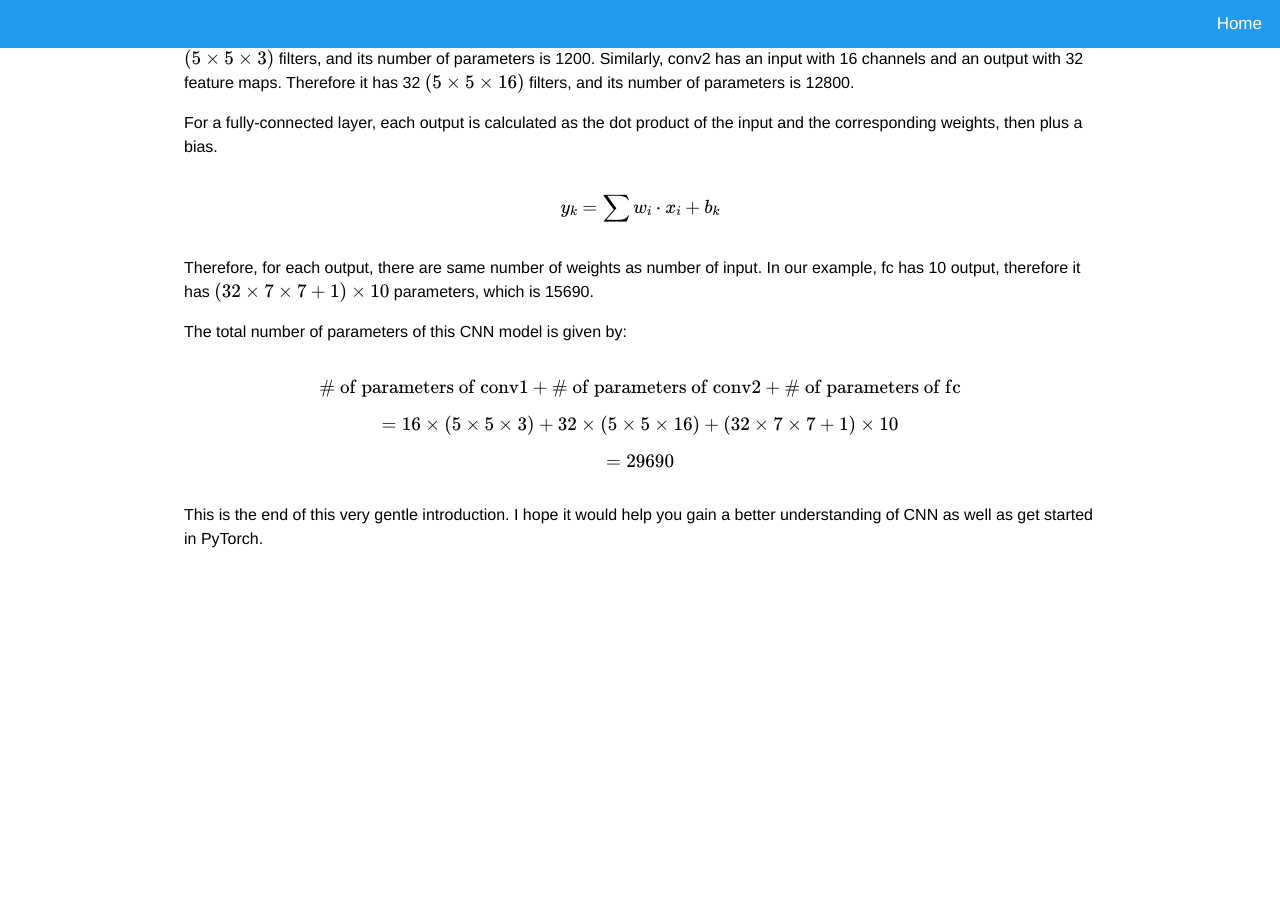
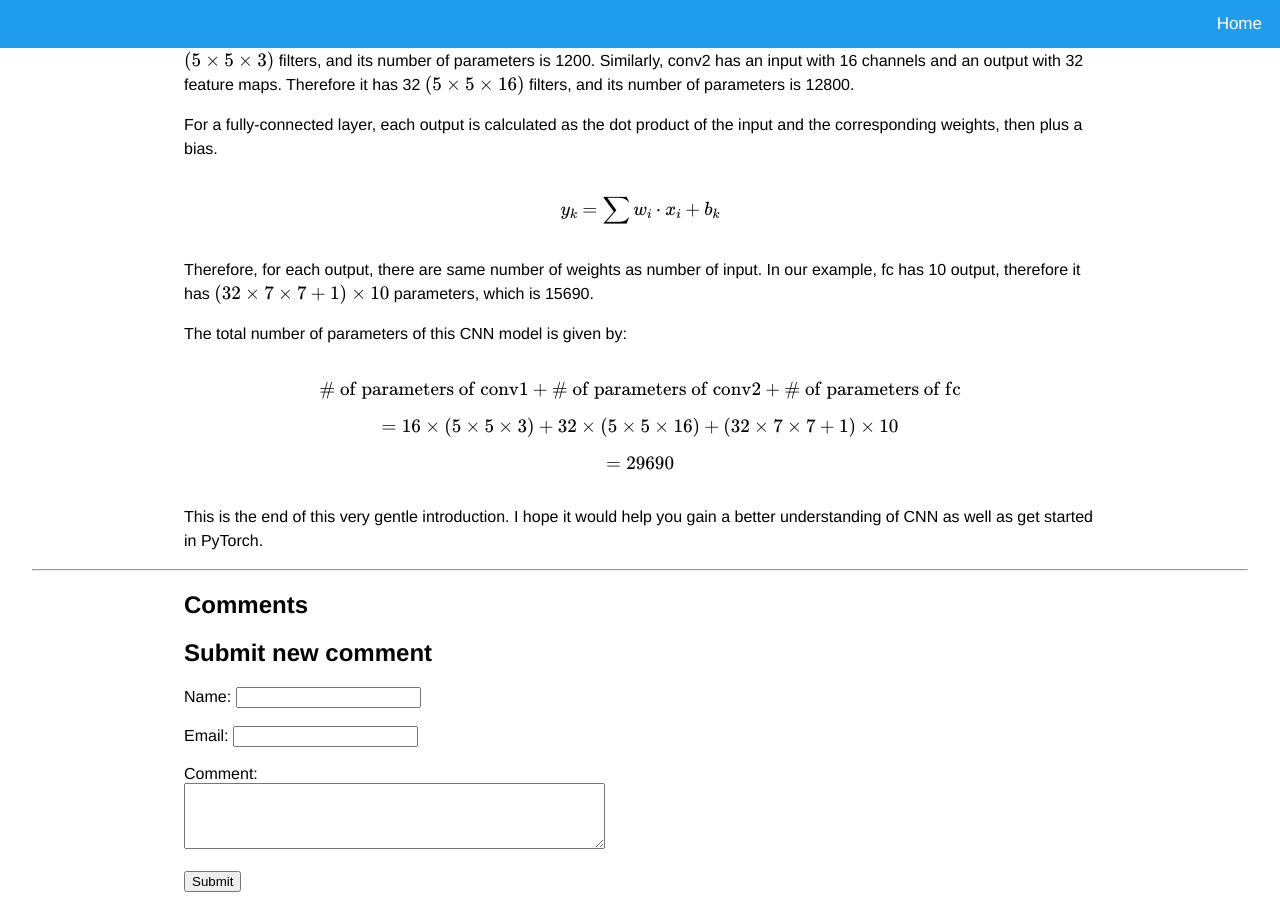
Before and after one commit to takmanman/takmanman.github.io, a Jekyll site: the page built from _posts/2019-09-08-basic-cnn.md, in a window 1280 px wide and 900 px high, scrolled down 5704 px. Built offline with Jekyll 4.4.1, drawn with Linux system fonts in a browser that asks for light colours; nearby versions of some CDN libraries; before the commit the page ends 6271 px from its top, so only the background shows below that.

Commit message:
New look and commenting

```diff
--- a/_config.yml
+++ b/_config.yml
@@ -16,3 +16,5 @@ exclude:
 
 markdown: kramdown
 highlighter: rouge
+
+emptyArray: []
--- /dev/null
+++ b/_includes/comment-new.html
@@ -0,0 +1,17 @@
+<h2>Submit new comment</h2>
+
+{% capture comment_date %}{{ page.date | date: "%Y-%m-%d" }}{% endcapture %}
+{% capture comment_directory %}{{ comment_date|append: '-'|append: page.shortname }}{% endcapture %}
+<form action="https://7n3q0jag7c.execute-api.us-west-2.amazonaws.com/alpha/%7Bproxy+%7D" method = "put">
+  <label for="name">Name:</label>
+  <input type="text" id="name" name="name" value="" required><br><br>
+  <label for="email">Email:</label>
+  <input type="text" id="email" name="email" value=""><br><br>
+  <label for="comment">Comment:</label><br>
+  <textarea id="comment" name="comment" value="" rows="4" cols="50" required></textarea><br><br>
+
+  <input type="hidden" name="comment_directory" value="{{comment_directory}}" />
+  <input type="hidden" name="date" value="{{comment_date}}" />
+
+  <input type="submit" value="Submit">
+</form>
--- /dev/null
+++ b/_includes/comments.html
@@ -0,0 +1,23 @@
+{% capture page_slug %}{{ (page.date | date: "%Y-%m-%d" )|append: '-'|append: page.shortname }}{% endcapture %}
+
+{% assign comments_map = site.data.comments[page_slug] %}
+{% assign comments = site.emptyArray %}
+{% for comment in comments_map %}
+  {% assign comments = comments | push: comment[1] %}
+{% endfor %}
+
+{% assign comment_count = comments | size %}
+
+<div class="container">
+	<h2>Comments</h2>
+<ol>
+  {% assign sorted_comments = comments | sort: 'date' %}
+  {% for comment in sorted_comments %}
+
+    {% include comment.html %}
+    <hr>
+  {% endfor %}
+ </ol>
+
+ {% include comment-new.html %}
+</div>
--- a/_layouts/page.html
+++ b/_layouts/page.html
@@ -30,5 +30,9 @@
 		{{content}}
 	</div>
 
+	<hr>
+   {%- include comments.html -%}
+</div>
+
  </body>
 </html>
--- a/_posts/2019-09-08-basic-cnn.md
+++ b/_posts/2019-09-08-basic-cnn.md
@@ -29,7 +30,7 @@ Kernel is 2-d and its dimension is height \(\times\) width. Filter is 3-d and it
 
 This tutorial is meant to be straight forward and focused only on buiding a CNN model (but not how to train it), and hopefully in the end you will be able to implement any CNN model in PyTorch with ease.
 
-<h2>1. Building a CNN</h2>
+<h1>1. Building a CNN</h1>
 
 In PyTorch, we build a CNN model by creating a subclass of torch.NN.Module. I am not going to discuss what exactly torch.NN.Module is. For now, I think it is sufficient to say that it is the base class of all neural network models built in PyTorch.
 
@@ -114,7 +115,7 @@ print(out2)
 
 And this is all you need to do to build a CNN model using PyTorch.
 
-<h2>2. Kernel Size and the Spatial Dimension of the Convolution Layer Output</h2>
+<h1>2. Kernel Size and the Spatial Dimension of the Convolution Layer Output</h1>
 <p>
 If we instead set the kernel sizes of both convolution layers to 5, and again input an image of size \(32 \times 32\), it is going to give us an error.
 </p>
@@ -136,7 +137,7 @@ out = cnn(ip)
 
 This is because the fully-connected layer at the end of the model is expecting a different input size.
 
-<h3>How to calculate the height and width of the convolution layer output</h3>
+<h2>How to calculate the height and width of the convolution layer output</h2>
 
 <p>
 The height and width \((H_{\text{out}}, W_{\text{out}})\) of the output of a convolution layer, given the height and width of the input \((H_{\text{in}}, W_{\text{in}})\), can be calculated using this equation:
@@ -188,12 +189,12 @@ An input image deviates from the default size is likely to produce a size match
 Alternatively, you can make adjustments to your model layers to fit your input image size.
 </p>
 
-<h2>3. Filter Dimension and Number of Parameters</h2>
+<h1>3. Filter Dimension and Number of Parameters</h1>
 <p>
 So far, we have discussed mostly about the kernels. In this section, we are going to look at the filters and see what exactly happens during the convolution.
 </p>
 
-<h3>Volumetric convolution</h3>
+<h2>Volumetric convolution</h2>
 <p>A filter is a stack of kernels. The depth of the filter (which is the number of stacked kernels) is equal to the number of channels of the input image.
 As depicted in figure 3, the filter convolves with the entire volume (height \(\times\) width  \(\times\) number of channels) of the input to produce one slice of the output, which is also called a feature map.
 </p>
@@ -211,7 +212,7 @@ This is depicted in fgiure 4.
 
 If you want the output to have 32 feature maps, you will need 32 filters in the convolution layer. I hope this gives you a clear picture of what goes through a convolution layer.
 
-<h3>Calculating the number of parameters</h3>
+<h2>Calculating the number of parameters</h2>
 <p>
 Finally, we will look at the number of parameters of each layer.
 </p>
```
Also changed, not shown: other parts of _posts/2019-09-08-basic-cnn.md (+1 -0 lines), _includes/comment.html (added, +13 -0 lines), _posts/2020-02-16-map-vs-mle.md (+5 -4 lines).
